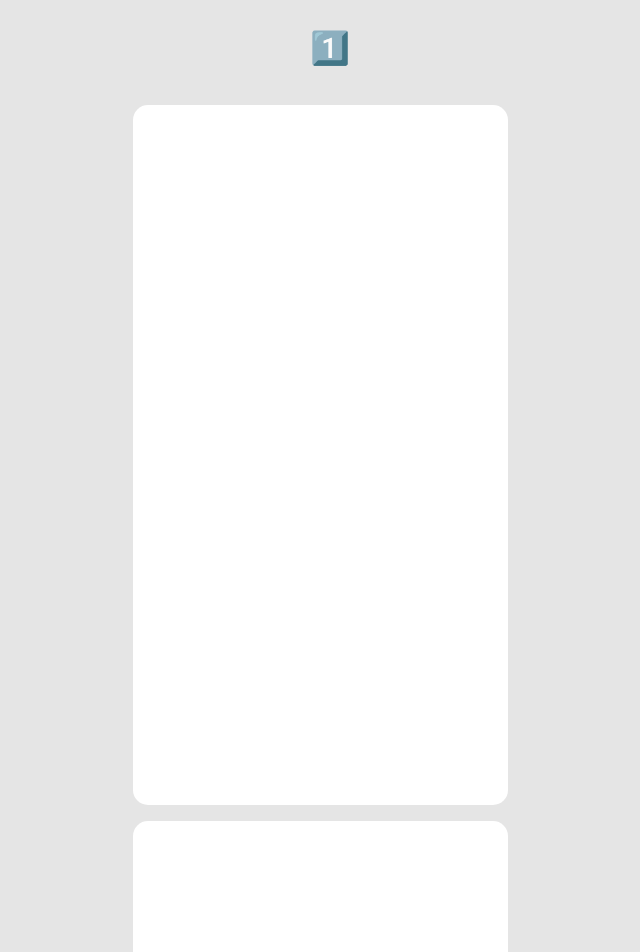
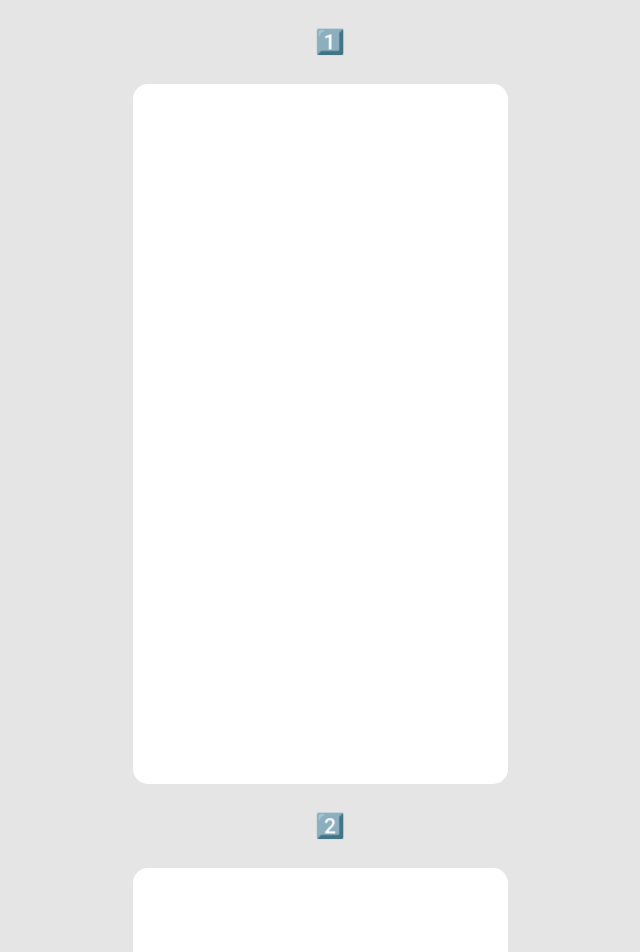
Before and after one commit to yujo11/payments-css, a plain HTML site: page index.html in a window 1280 px wide. Shown: the top 952 px of the page, without its empty margins (310-950 px from the left). Drawn offline with Linux system fonts and the light colour scheme.

Commit message:
feat: 페이지 넘버링

```diff
--- a/index.html
+++ b/index.html
@@ -8,23 +8,27 @@
     <title>React Clean Code Payments</title>
   </head>
   <body>
-    <h1>1️⃣</h1>
+    <h2>1️⃣</h2>
     <div class="root">
       <div class="app"></div>
     </div>
 
+    <h2>2️⃣</h2>
     <div class="root">
       <div class="app"></div>
     </div>
 
+    <h2>3️⃣</h2>
     <div class="root">
       <div class="app"></div>
     </div>
 
+    <h2>4️⃣</h2>
     <div class="root">
       <div class="app"></div>
     </div>
 
+    <h2>5️⃣</h2>
     <div class="root">
       <div class="app"></div>
     </div>
--- a/styles/index.css
+++ b/styles/index.css
@@ -3,7 +3,7 @@
 body {
   display: flex;
   flex-direction: column;
-  gap: 1rem;
+  gap: 0.5rem;
   align-items: center;
   justify-content: center;
   background-color: #e5e5e5;
```
